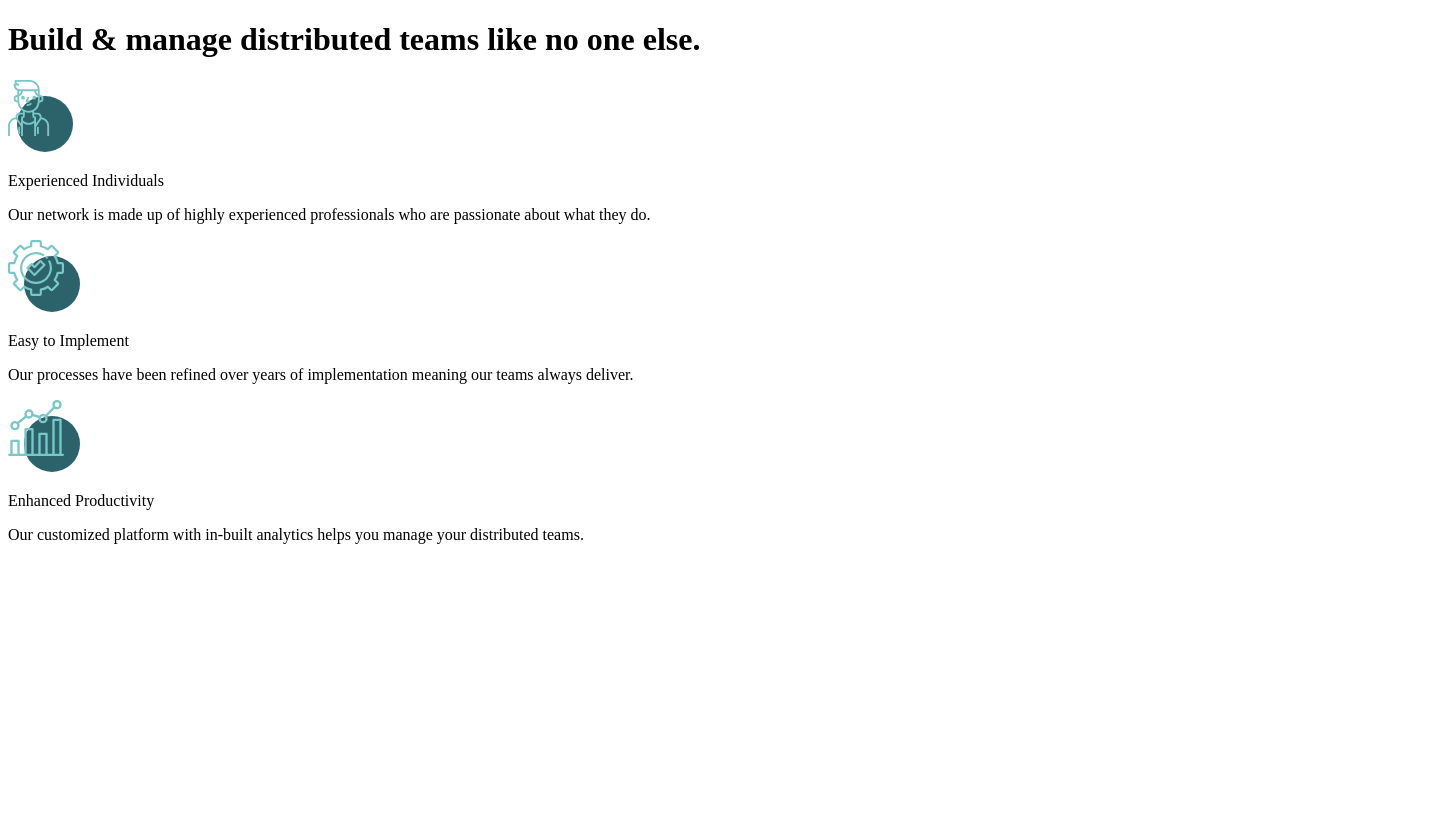
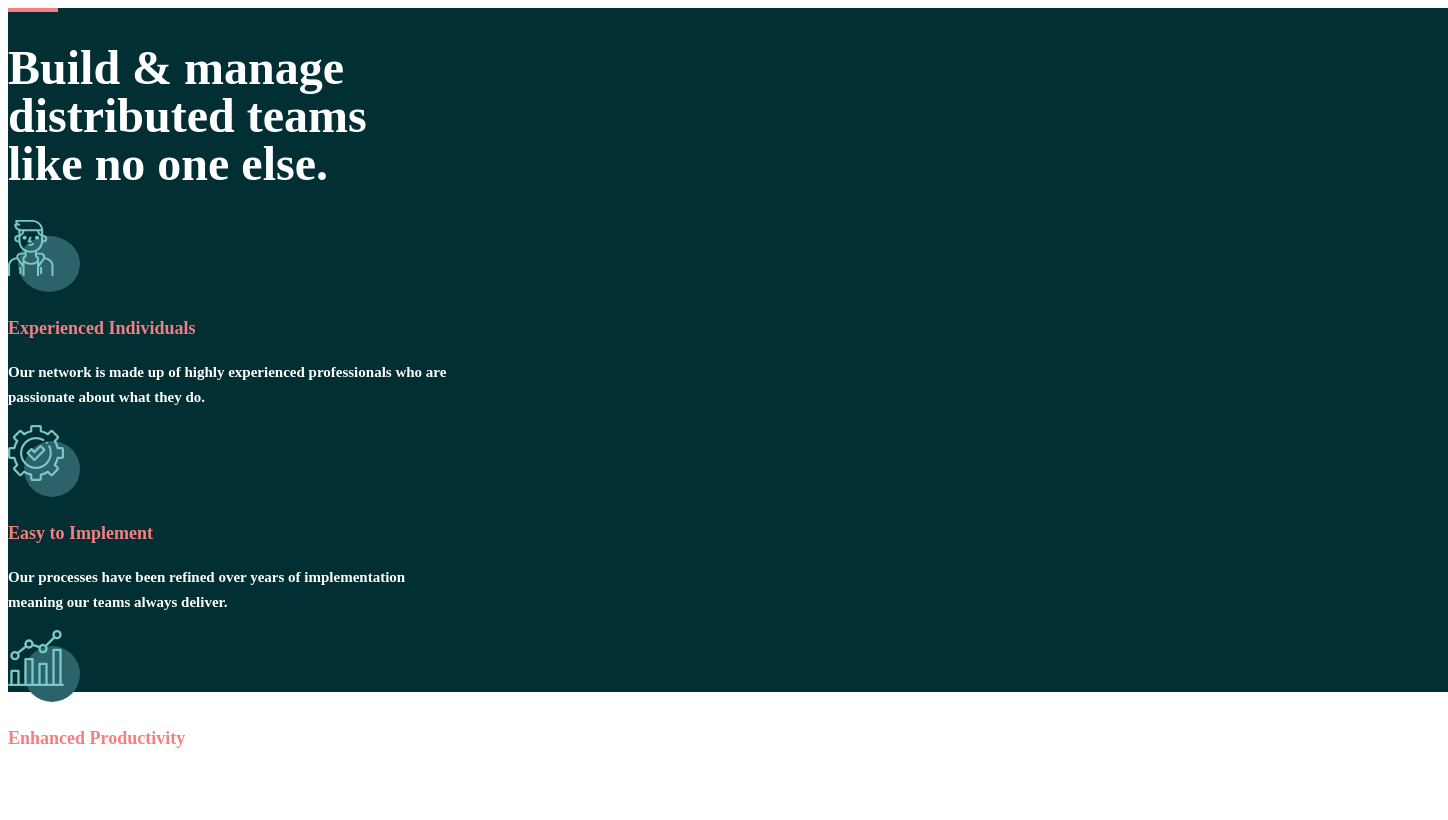
Before and after one commit to MariusAnta/Projektinis_darbas, a plain HTML site: page index.html in a window 1280 px wide. Shown: the whole page, 1448 px wide, since content can reach past the window. Drawn offline with Linux system fonts and the light colour scheme.

Commit message:
Add styling for Build and Manage section, without margins and flexes

```diff
--- a/index.html
+++ b/index.html
@@ -23,36 +23,38 @@
       </div>
       <div class="build-right-side">
         <div class="build-right-advance-box">
-          <div class="build-right-svg">
-            <img src="img/icon-person.svg" alt="person-icon" />
-          </div>
+          <img
+            class="build-right-svg"
+            src="img/icon-person.svg"
+            alt="person-icon"
+          />
           <div class="build-right-info">
-            <p>Experienced Individuals</p>
-            <p>
+            <p class="build-right-p-title">Experienced Individuals</p>
+            <p class="build-right-p-info">
               Our network is made up of highly experienced professionals who are
               passionate about what they do.
             </p>
           </div>
         </div>
         <div class="build-right-advance-box">
-          <div class="build-right-svg">
-            <img src="img/icon-cog.svg" alt="cog-icon" />
-          </div>
+          <img class="build-right-svg" src="img/icon-cog.svg" alt="cog-icon" />
           <div class="build-right-info">
-            <p>Easy to Implement</p>
-            <p>
+            <p class="build-right-p-title">Easy to Implement</p>
+            <p class="build-right-p-info">
               Our processes have been refined over years of implementation
               meaning our teams always deliver.
             </p>
           </div>
         </div>
         <div class="build-right-advance-box">
-          <div class="build-right-svg">
-            <img src="img/icon-chart.svg" alt="chart-icon" />
-          </div>
+          <img
+            class="build-right-svg"
+            src="img/icon-chart.svg"
+            alt="chart-icon"
+          />
           <div class="build-right-info">
-            <p>Enhanced Productivity</p>
-            <p>
+            <p class="build-right-p-title">Enhanced Productivity</p>
+            <p class="build-right-p-info">
               Our customized platform with in-built analytics helps you manage
               your distributed teams.
             </p>
--- a/styles/home_page.css
+++ b/styles/home_page.css
@@ -0,0 +1,51 @@
+/* Build and manage section CSS */
+.build-container {
+  width: 1440px;
+  height: 684px;
+  background: #012f34;
+}
+
+.build-left-red-line {
+  background: #f67e7e;
+  width: 50px;
+  height: 4px;
+}
+
+.build-left-title {
+  width: 445px;
+}
+
+.build-left-title > h1 {
+  color: #fff;
+  font-family: Livvic;
+  font-size: 48px;
+  font-style: normal;
+  font-weight: 700;
+  line-height: 48px;
+}
+
+.build-right-svg {
+  width: 72px;
+  height: 72px;
+}
+.build-right-info{
+    width: 445px;
+}
+
+.build-right-p-title {
+  color: #f67e7e;
+  font-family: Livvic;
+  font-size: 18px;
+  font-style: normal;
+  font-weight: 700;
+  line-height: 28px; /* 155.556% */
+}
+
+.build-right-p-info {
+  color: #fff;
+  font-family: Livvic;
+  font-size: 15px;
+  font-style: normal;
+  font-weight: 600;
+  line-height: 25px; /* 166.667% */
+}
```
